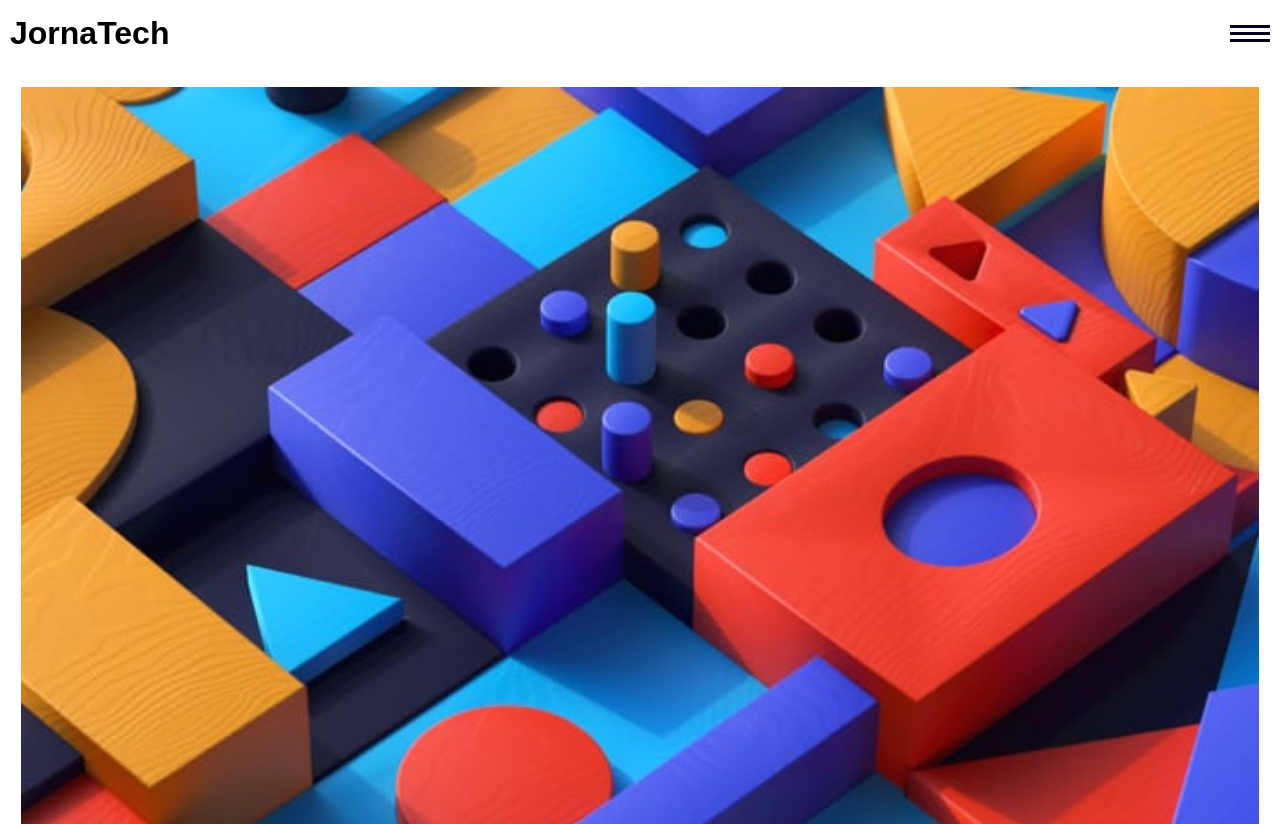
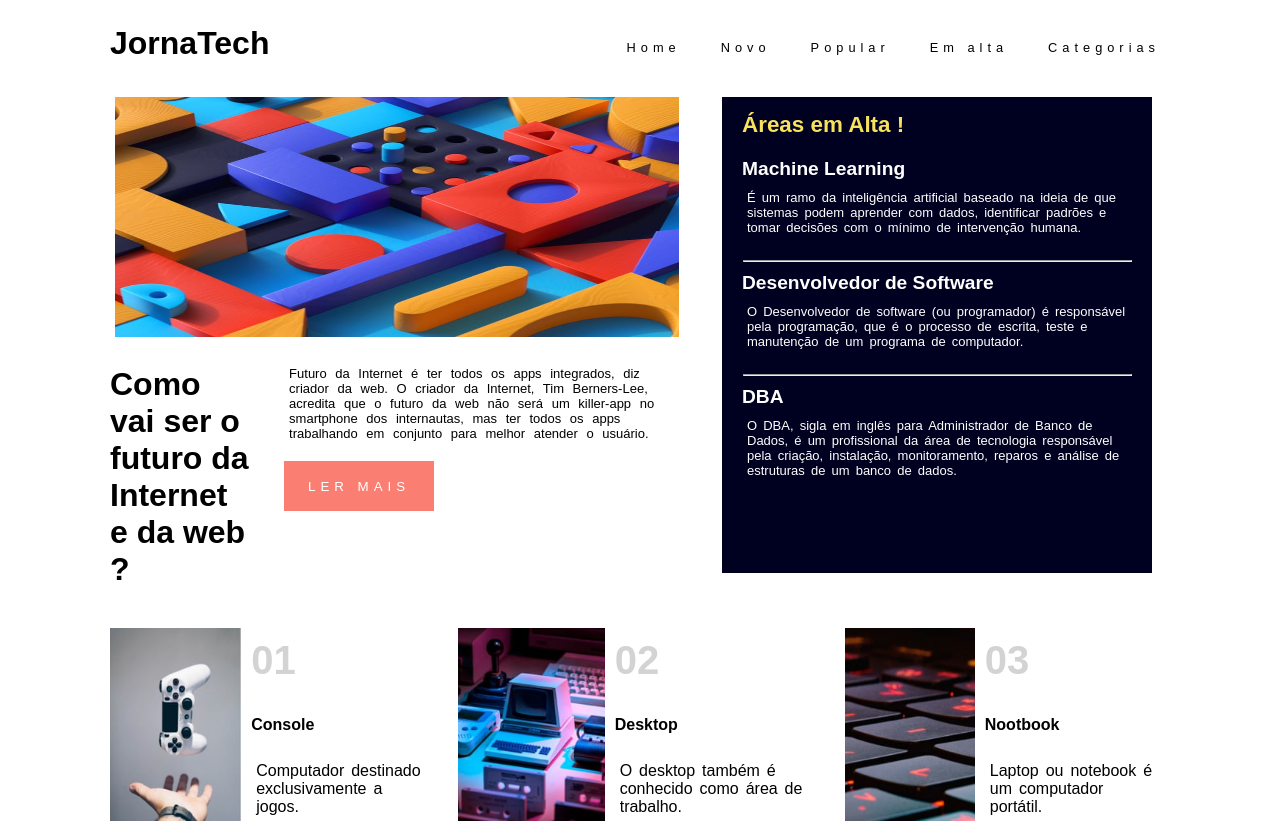
Before and after one commit to pablobidiaki/Pagina_Inicial_Noticias, a plain HTML site: page index.html in a window 1280 px wide. Shown: the top 824 px of the page. Drawn offline with Linux system fonts and the light colour scheme.

Commit message:
Projeto finalizado

```diff
--- a/index.html
+++ b/index.html
@@ -15,19 +15,19 @@
                     <img src="imagens/icon-menu-close.svg" alt="" onclick="menuHamburguer()">
                 </li>
                 <li>
-                    <a href="index.html" target="_blank">Home</a>
+                    <a href="index.html">Home</a>
                 </li>
                 <li>
-                    <a href="#" target="_blank">Novo</a>
+                    <a href="#">Novo</a>
                 </li>
                 <li>
-                    <a href="#" target="_blank">Popular</a>
+                    <a href="#">Popular</a>
                 </li>
                 <li>
-                    <a href="#" target="_blank">Em alta</a>
+                    <a href="#">Em alta</a>
                 </li>
                 <li>
-                    <a href="#" target="_blank">Categorias</a>
+                    <a href="#">Categorias</a>
                 </li>
             </ul>
         </div>
@@ -36,18 +36,46 @@
                 <li>
                     <h1>JornaTech</h1>
                 </li>
+
+                <div class="nav-bar">
+                    <ul>
+                        <li>
+                            <a href="index.html">Home</a>
+                        </li>
+                        <li>
+                            <a href="#">Novo</a>
+                        </li>
+                        <li>
+                            <a href="#">Popular</a>
+                        </li>
+                        <li>
+                            <a href="#">Em alta</a>
+                        </li>
+                        <li>
+                            <a href="#">Categorias</a>
+                        </li>
+                    </ul>
+                </div>
+
                 <li class="menu">
                     <img src="imagens/icon-menu.svg" alt="" onclick="menuHamburguer()">
                 </li>
             </ul>
     </header>
     <main>
+        <div class="ppp">
+            <div class="centro">
                 <p class="imagem"><img class="imgPrincipal" src="imagens/image-web-3-mobile.jpg" alt=""></p>
-        <h2>Qual o Futuro da Web ?</h2>
+                <div class="notCentro">
+                    <h2>Como vai ser o futuro da Internet e da web ?</h2>
+                    <div class="txtbotao">
                         <p>Futuro da Internet é ter todos os apps integrados, diz criador da web. O criador da Internet, Tim Berners-Lee, acredita que o futuro da web não será um killer-app no smartphone dos internautas, mas ter todos os apps trabalhando em conjunto para melhor atender o usuário.</p>
                         <button>
                             <a href="https://www.mobiletime.com.br/noticias/16/03/2022/futuro-da-internet-e-ter-todos-os-apps-trabalhando-para-voce-diz-criador-da-web/#:~:text=Cartuns-,Futuro%20da%20Internet%20%C3%A9%20ter%20todos,integrados%2C%20diz%20criador%20da%20web&text=O%20criador%20da%20Internet%2C%20Tim,para%20melhor%20atender%20o%20usu%C3%A1rio." target="_blank">LER MAIS</a>
                         </button>
+                    </div>
+                </div>
+            </div>
                 <div class="novidades">
                     <h3>Áreas em Alta !</h3>
                     <div class="novidade">
@@ -63,6 +91,7 @@
                     <div class="novidade">
                         <h4>DBA</h4>
                         <p>O DBA, sigla em inglês para Administrador de Banco de Dados, é um profissional da área de tecnologia responsável pela criação, instalação, monitoramento, reparos e análise de estruturas de um banco de dados.</p>
+                    </div>
                 </div>
         </div>
 
--- a/styles/mediaquerry.css
+++ b/styles/mediaquerry.css
@@ -1,4 +1,5 @@
-@media (min-width: 500px) and (max-width:1023px) {
+@media (min-width: 768px) and (max-width:1023px) {
+
     .novidades{
         width: 45%;
         margin: 0 auto;
@@ -13,6 +14,91 @@
         width: 40%;
         height: 100%;
     }
+}
 
+@media (min-width: 1023px){
+
+    body{
+        margin: 10px 100px;
+    }
+    .menu{
+        display: none;
+    }
+
+    .fechar{
+        display: none;
+    }
+
+    .nav-bar ul li a{
+        color: black;
+        margin: 10px;
+        font-size: .8rem;
+    }
+
+    .nav-bar ul li {
+        margin-top: 28px;
+    }
+
+    .imagem{
+        text-align: left;
+    }
+
+    .imgPrincipal{
+        width: 100%;
+        height: 30vh;
+    }
+
+    .container{
+        display: flex;
+        flex-direction: row;
+    }
+
+    .notFinal img{
+        width: 40%;
+        height: 100%;
+    }
+
+    .centro{
+        width: 55%;
+        display: flex;
+        flex-direction: column;
+    }
+
+    .novidades{
+        width: 40%;
+        margin: 20px 28px;
+        font-size: small;
+    }
+
+    .ppp{
+        display: flex;
+        flex-direction:row ;
+    }
+
+    .ppp .centro h2{
+        width: 590px;
+        font-size: 2rem;
+    }
+
+    .notCentro{
+        display: flex;
+        flex-direction: row;
+    }
+
+    .notCentro p{
+        width: 85%;
+        font-size: small;
+        margin-left: 25px;
+        word-spacing: 5px;
+    }
+
+    .notCentro .txtbotao{
+        display: flex;
+        flex-direction: column;
+    }
+
+    .notCentro button{
+        margin-left: 25px;
+    }
 
 }
```
Lines whose indentation alone changed are shown as unchanged.
